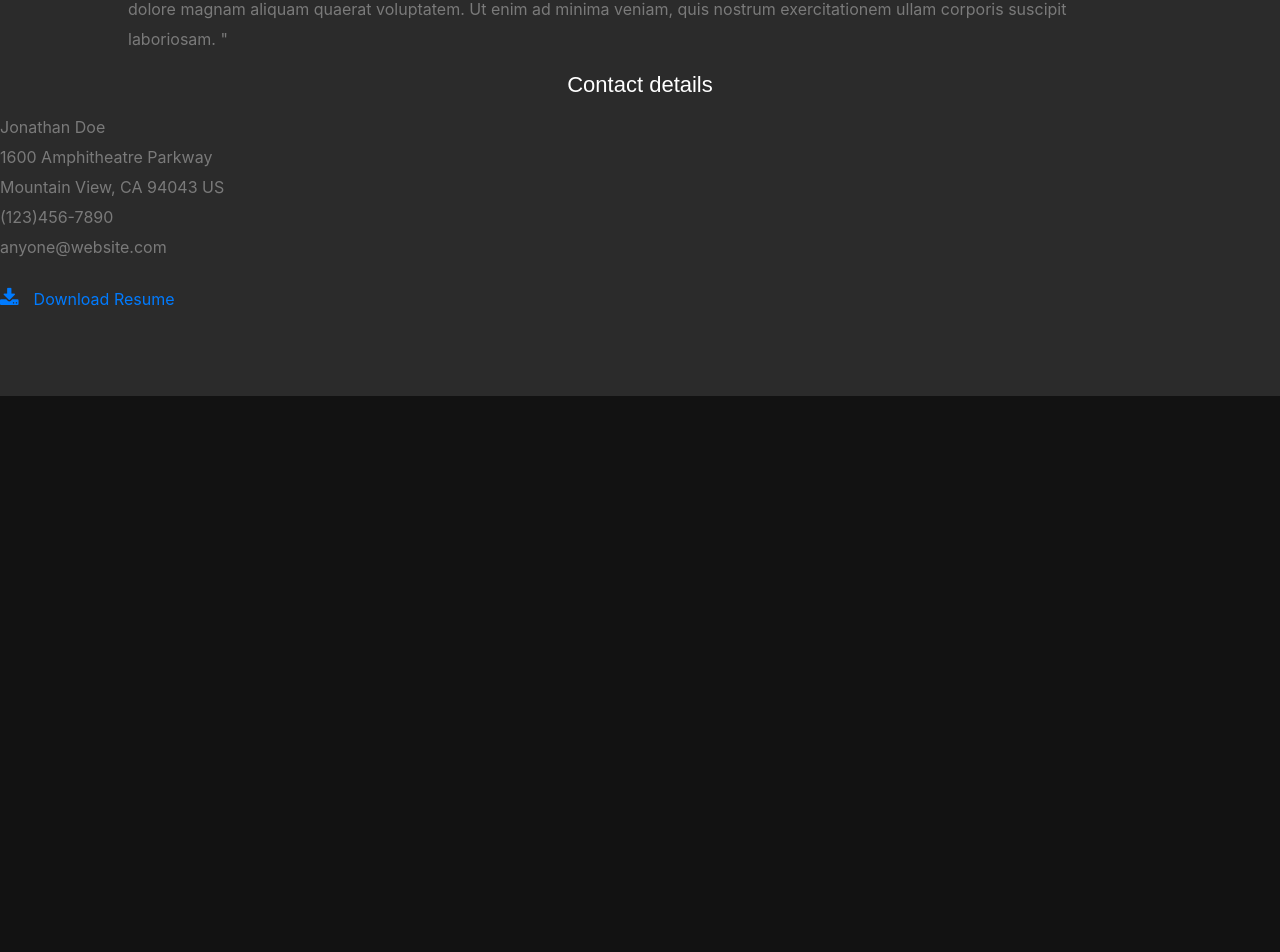
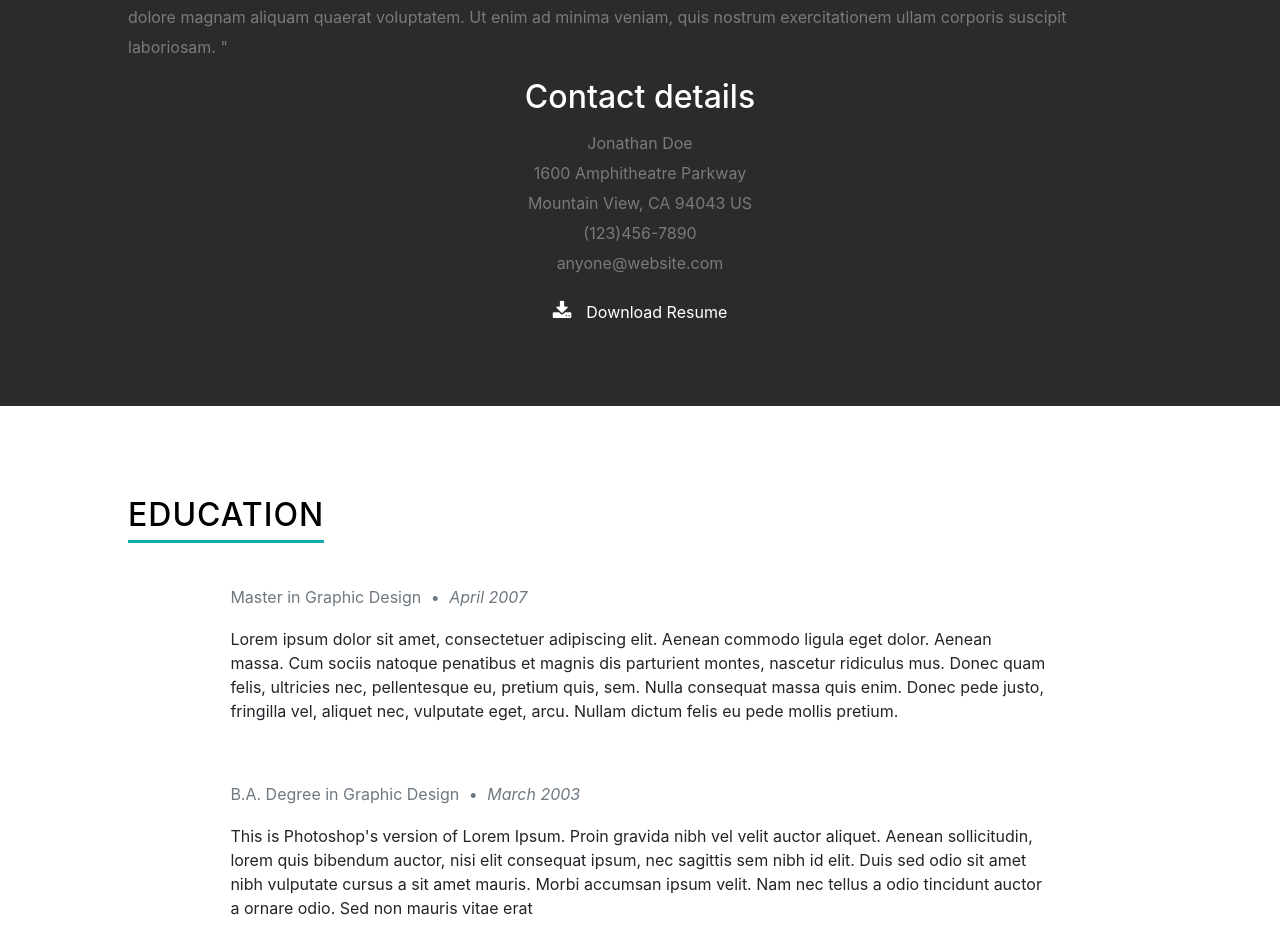
Before and after one commit to sebastianpenttinen/personalSite, a React (Create React App) app: page / in a window 1280 px wide. Shown: the part 496-1448 px from the top of the page. Before the commit the page ends 892 px from the top, so only its background shows below. Built offline with nearby package versions, Linux system fonts and the light colour scheme.

Commit message:
changed style to inline

```diff
--- a/src/components/About.js
+++ b/src/components/About.js
@@ -1,12 +1,69 @@
 import React, { Component } from "react";
 
+const aboutStyle = {
+  background: "#2b2b2b",
+  paddingTop: "100px",
+  paddingBottom: "66px",
+  overflow: "hidden"
+};
+
+const headerStyle = {
+  display: "flex",
+  justifyContent: "center",
+  color: "#fff",
+  marginBottom: "12px"
+};
+
+const paragraphStyle = {
+  lineHeight: "30px",
+  color: "#7a7a7a"
+};
+
+const aboutMeStyle = {
+  paddingLeft: "10%",
+  paddingRight: "10%"
+};
+
+const downloadStyle = {
+  paddingTop: "6px",
+  textAlign: "center"
+};
+
+const dowloadButtonStyle = {
+  marginTop: "6px",
+  color: "#fff"
+};
+
+const howerdowloadButtonStyle = {
+  marginTop: "6px",
+  color: "OrangeRed"
+};
+
+const downloadIconStyle = {
+  marginRight: "15px",
+  fontSize: "20px"
+};
 export class About extends Component {
+  constructor(props) {
+    super(props);
+    this.toggleHover = this.toggleHover.bind(this);
+    this.state = {
+      hover: false
+    };
+  }
+
+  toggleHover() {
+    this.setState({
+      hover: !this.state.hover
+    });
+  }
+
   render() {
     return (
-      <section id="about">
-        <div class="about-me">
-          <h2>About Me</h2>
-          <p>
+      <section style={aboutStyle}>
+        <div style={aboutMeStyle}>
+          <h2 style={headerStyle}>About Me</h2>
+          <p style={paragraphStyle}>
             "Sed ut perspiciatis unde omnis iste natus error sit voluptatem
             accusantium doloremque laudantium, totam rem aperiam, eaque ipsa
             quae ab illo inventore veritatis et quasi architecto beatae vitae
@@ -19,9 +76,9 @@ export class About extends Component {
             nostrum exercitationem ullam corporis suscipit laboriosam. "
           </p>
         </div>
-        <div class="contact-details">
-          <h2>Contact details</h2>
-          <p>
+        <div style={{ textAlign: "center" }}>
+          <h2 style={headerStyle}>Contact details</h2>
+          <p style={paragraphStyle}>
             <span>Jonathan Doe</span>
             <br />
             <span>
@@ -35,10 +92,19 @@ export class About extends Component {
             <span>anyone@website.com</span>
           </p>
         </div>
-        <div class="download">
+        <div style={downloadStyle}>
           <p>
-            <a href="#" class="button">
-              <i class="fa fa-download"></i>Download Resume
+            <a
+              style={
+                this.state.hover ? howerdowloadButtonStyle : dowloadButtonStyle
+              }
+              href="google.com"
+              class="button"
+              onMouseEnter={this.toggleHover}
+              onMouseLeave={this.toggleHover}
+            >
+              <i style={downloadIconStyle} class="fa fa-download"></i>Download
+              Resume
             </a>
           </p>
         </div>
--- /dev/null
+++ b/src/components/Education.js
@@ -0,0 +1,93 @@
+import React, { Component } from "react";
+
+const educationStyle = {
+  background: "#fff",
+  paddingTop: "90px",
+  paddingBottom: "72px",
+  overflow: "hidden"
+};
+
+const headingStyle = {
+  color: "Black",
+  textTransform: "uppercase",
+  letterSpacing: "1px",
+  fontSize: "2.0em"
+};
+
+const headingSpanStyle = {
+  borderBottom: "3px solid #11abb0",
+  paddingBottom: "6px"
+};
+
+const infoStyle = {
+  color: "#6e7881",
+  marginBottom: "18px",
+  marginTop: "9px"
+};
+
+const infoSpanStyle = {
+  marginRight: "5px",
+  marginLeft: "5px"
+};
+
+const colStyle = {
+  paddingLeft: "10%",
+  paddingRight: "10%"
+};
+
+export class Education extends Component {
+  render() {
+    return (
+      <section style={educationStyle}>
+        <div style={colStyle}>
+          <div>
+            <h1 style={headingStyle}>
+              <span style={headingSpanStyle}>Education</span>
+            </h1>
+          </div>
+          <div style={colStyle}>
+            <div>
+              <div>
+                <h3>University of Life</h3>
+                <p style={infoStyle}>
+                  Master in Graphic Design{" "}
+                  <span style={infoSpanStyle}>&bull;</span> <em>April 2007</em>
+                </p>
+
+                <p>
+                  Lorem ipsum dolor sit amet, consectetuer adipiscing elit.
+                  Aenean commodo ligula eget dolor. Aenean massa. Cum sociis
+                  natoque penatibus et magnis dis parturient montes, nascetur
+                  ridiculus mus. Donec quam felis, ultricies nec, pellentesque
+                  eu, pretium quis, sem. Nulla consequat massa quis enim. Donec
+                  pede justo, fringilla vel, aliquet nec, vulputate eget, arcu.
+                  Nullam dictum felis eu pede mollis pretium.
+                </p>
+              </div>
+            </div>
+
+            <div>
+              <div>
+                <h3>School of Cool Designers</h3>
+                <p style={infoStyle}>
+                  B.A. Degree in Graphic Design{" "}
+                  <span style={infoSpanStyle}>&bull;</span>{" "}
+                  <em style={{ marginTop: "6px" }}>March 2003</em>
+                </p>
+
+                <p>
+                  This is Photoshop's version of Lorem Ipsum. Proin gravida nibh
+                  vel velit auctor aliquet. Aenean sollicitudin, lorem quis
+                  bibendum auctor, nisi elit consequat ipsum, nec sagittis sem
+                  nibh id elit. Duis sed odio sit amet nibh vulputate cursus a
+                  sit amet mauris. Morbi accumsan ipsum velit. Nam nec tellus a
+                  odio tincidunt auctor a ornare odio. Sed non mauris vitae erat
+                </p>
+              </div>
+            </div>
+          </div>
+        </div>
+      </section>
+    );
+  }
+}
--- a/src/components/Home.js
+++ b/src/components/Home.js
@@ -3,6 +3,7 @@ import { Bar } from "./Bar";
 import { Helmet } from "react-helmet";
 import { Welcome } from "./Welcome";
 import { About } from "./About";
+import { Education } from "./Education";
 export class Home extends Component {
   static displayName = Home.name;
 
@@ -15,6 +16,7 @@ export class Home extends Component {
         <Bar />
         <Welcome />
         <About />
+        <Education />
       </div>
     );
   }
--- a/src/components/Social.js
+++ b/src/components/Social.js
@@ -1,16 +1,30 @@
 import React, { Component } from "react";
+import { SocialIcon } from "./SocialIcon";
+const socialStyle = {
+  margin: "24px 0",
+  padding: "0",
+  fontSize: "30px",
+  display: "flex",
+  justifyContent: "center"
+};
+
+const socialListStyle = {
+  display: "inline-block",
+  margin: "0 15px",
+  padding: "0"
+};
 
 export class Social extends Component {
   render() {
     return (
       <div>
-        <ul class="social">
-          <li>
-            <a href="#" class="fa fa-facebook" />
-            <a href="#" class="fa fa-twitter" />
-            <a href="#" class="fa fa-linkedin" />
-            <a href="#" class="fa fa-instagram" />
-            <a href="#" class="fa fa-github" />
+        <ul style={socialStyle}>
+          <li style={socialListStyle}>
+            <SocialIcon className="fa fa-facebook" url="#" aria="facebook" />
+            <SocialIcon className="fa fa-twitter" url="#" aria="twitter" />
+            <SocialIcon className="fa fa-linkedin" url="#" aria="linkedin" />
+            <SocialIcon className="fa fa-instagram" url="#" aria="instagram" />
+            <SocialIcon className="fa fa-github" url="#" aria="github" />
           </li>
         </ul>
       </div>
--- /dev/null
+++ b/src/components/SocialIcon.js
@@ -0,0 +1,40 @@
+import React, { Component } from "react";
+const linkStyle = {
+  color: "#fff",
+  padding: "10px"
+};
+
+const hoverStyle = {
+  color: "OrangeRed",
+  padding: "10px"
+};
+
+export class SocialIcon extends Component {
+  constructor(props) {
+    super(props);
+    this.toggleHover = this.toggleHover.bind(this);
+    this.state = {
+      hover: false
+    };
+  }
+
+  toggleHover() {
+    this.setState({
+      hover: !this.state.hover
+    });
+  }
+  render() {
+    return (
+      <a
+        aria-label={this.props.aria}
+        style={this.state.hover ? hoverStyle : linkStyle}
+        onMouseEnter={this.toggleHover}
+        onMouseLeave={this.toggleHover}
+        href={this.props.url}
+        class={this.props.className}
+      >
+        <i aria-hidden="true" />
+      </a>
+    );
+  }
+}
--- a/src/index.css
+++ b/src/index.css
@@ -12,76 +12,3 @@ h1 {
 h3 {
   color: #ffffff;
 }
-
-/* header social links */
-.social {
-  margin: 24px 0;
-  padding: 0;
-  font-size: 30px;
-  display: flex;
-  justify-content: center;
-}
-.social li {
-  display: inline-block;
-  margin: 0 15px;
-  padding: 0;
-}
-.social li a {
-  color: #fff;
-  padding: 10px;
-}
-.social li a:hover {
-  color: OrangeRed;
-}
-
-/* about section */
-#about {
-  background: #2b2b2b;
-  padding-top: 100px;
-  padding-bottom: 66px;
-  overflow: hidden;
-}
-
-#about a:visited {
-  color: #fff;
-}
-
-#about h2 {
-  display: flex;
-  justify-content: center;
-  font: 22px/30px "opensans-bold", sans-serif;
-  color: #fff;
-  margin-bottom: 12px;
-}
-#about p {
-  line-height: 30px;
-  color: #7a7a7a;
-}
-#about .profile-pic {
-  position: relative;
-  width: 120px;
-  height: 120px;
-  border-radius: 100%;
-}
-
-#about .contact-details {
-  /* width: 41.66667%; */
-}
-#about .download {
-  width: 58.33333%;
-  padding-top: 6px;
-}
-#about .about-me {
-  padding-right: 10%;
-  padding-left: 10%;
-}
-#about .download .button {
-  margin-top: 6px;
-}
-#about .download .button:hover {
-  color: OrangeRed;
-}
-#about .download .button i {
-  margin-right: 15px;
-  font-size: 20px;
-}
```
